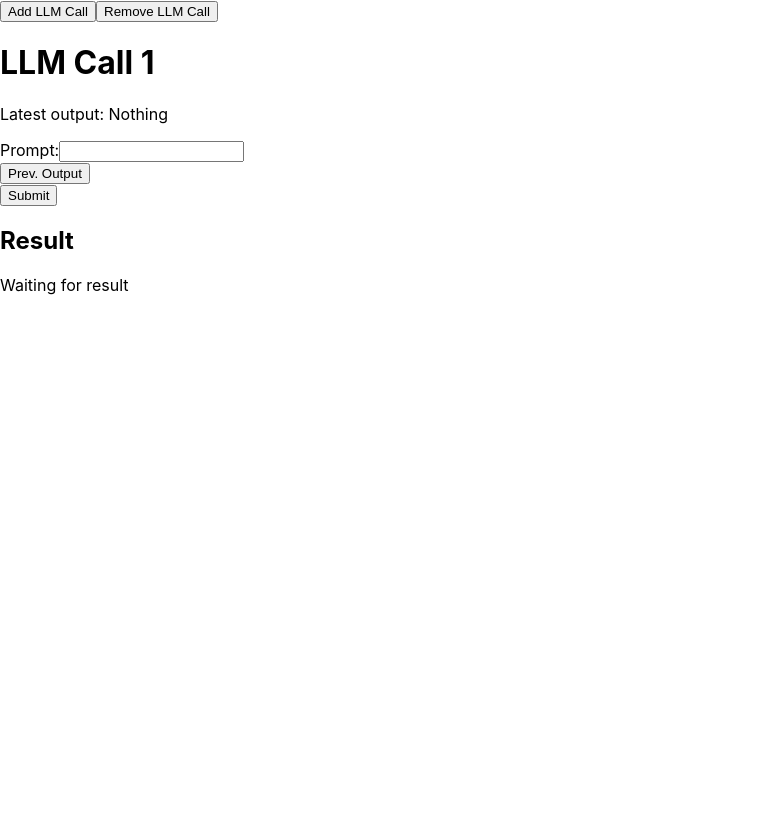
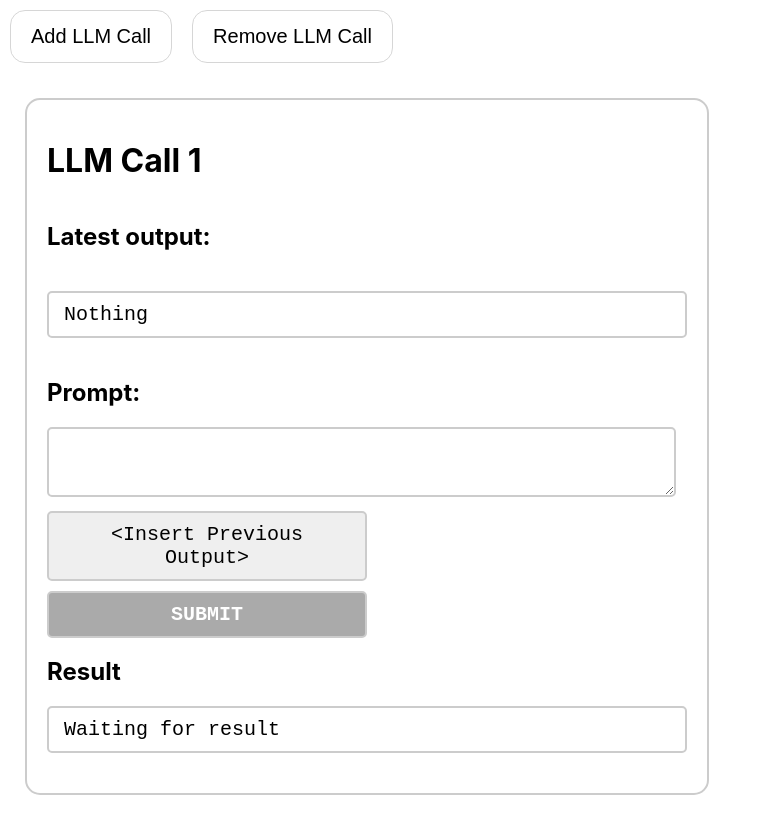
Before and after one commit to interlocklabs/exp-1.0.0-promptlab, a React (Create React App) app: page / in a window 1280 px wide. Shown: the top 834 px of the page, without its empty margins (0-772 px from the left). Before the commit the page ends 800 px from the top, so only its background shows below. Built offline with nearby package versions, Linux system fonts and the light colour scheme.

Commit message:
almost done, just need to add functionality for own key

```diff
--- a/src/App.css
+++ b/src/App.css
@@ -1,38 +1,65 @@
-.App {
-  text-align: center;
+/* top right bottom left */
+
+.controller {
+  padding: 14px 20px 14px 20px;
+  margin: 10px;
+  border: 1px solid rgba(204, 204, 204, .8);
+  border-radius: 15px;
+  background: none;
+  font-size: 20px;
 }
 
-.App-logo {
-  height: 40vmin;
-  pointer-events: none;
+.llmbox {
+  display: flex;
+  flex-direction: column;
+  width: 50%;
+  border: 2px solid #ccc;
+  border-radius: 15px;
+  margin-top: 25px;
+  margin-left: 25px;
+  padding: 20px
 }
 
-@media (prefers-reduced-motion: no-preference) {
-  .App-logo {
-    animation: App-logo-spin infinite 20s linear;
-  }
+form {
+  display: flex;
+  flex-direction: column;
 }
 
-.App-header {
-  background-color: #282c34;
-  min-height: 100vh;
-  display: flex;
-  flex-direction: column;
-  align-items: center;
-  justify-content: center;
-  font-size: calc(10px + 2vmin);
-  color: white;
+#prev, textarea, input[type="submit"] {
+  outline: none;
+  border: 2px solid #ccc;
+  border-radius: 5px;
+  font-size: 20px;
+  font-family: 'Ubuntu Mono', monospace;
+  padding: 10px 15px 10px 15px;
 }
 
-.App-link {
-  color: #61dafb;
+textarea {
+  width: 93%;
+  resize: vertical;
 }
 
-@keyframes App-logo-spin {
-  from {
-    transform: rotate(0deg);
-  }
-  to {
-    transform: rotate(360deg);
-  }
+#prev, input[type="submit"] {
+  width: 50%;
+  margin-top: 10px;
 }
+
+input[type="submit"] {
+  background: #aaa;
+  color: rgba(255, 255, 255, 1);
+  font-weight: bold;
+  text-transform: uppercase;
+}
+
+.llmbox:last-child {
+  margin-bottom: 225px;
+}
+
+.res {
+  outline: none;
+  border: 2px solid #ccc;
+  border-radius: 5px;
+  font-size: 20px;
+  font-family: 'Ubuntu Mono', monospace;
+  padding: 10px 15px 10px 15px;
+}
--- a/src/App.js
+++ b/src/App.js
@@ -45,20 +45,19 @@ const Child = (props) => {
 
   return (<div className="llmbox">
     <h1>LLM Call {props.number + 1}</h1>
-    <p>Latest output: {props.prev === "" ? "Nothing" : props.prev}</p>
+    <h2>Latest output: </h2>
+    <p className="res">{props.prev === "" ? "Nothing" : props.prev}</p>
     <form onSubmit={handleSubmit}>
       <label>
-        Prompt:
-        <input type="text" name="prompt" value={prompt} onChange={handleChange} />
+        <h2>Prompt:</h2>
+        <textarea name="prompt" value={prompt} onChange={handleChange} />
       </label>
-      <br />
-      <button onClick={handlePrev}>Prev. Output</button>
-      <br />
+      <button id="prev" onClick={handlePrev}>&lt;Insert Previous Output&gt;</button>
       <input type="submit" value="Submit" />
     </form>
     <div>
       <h2>Result</h2>
-      {result === "" ? <p>Waiting for result</p> : <p>{result}</p>}
+      <p className="res">{result === "" ? "Waiting for result" : result}</p>
     </div>
 
   </div>);
@@ -68,8 +67,8 @@ const Parent = (props) => {
   return (
     <div>
       <div>
-        <button onClick={props.addFn}>Add LLM Call</button>
-        <button onClick={props.remFn}>Remove LLM Call</button>
+        <button className="controller" onClick={props.addFn}>Add LLM Call</button>
+        <button className="controller" onClick={props.remFn}>Remove LLM Call</button>
 
       </div>
       <div>
```
